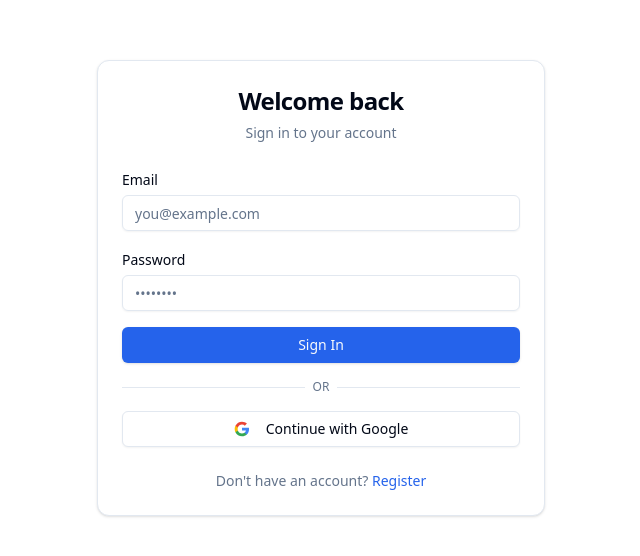
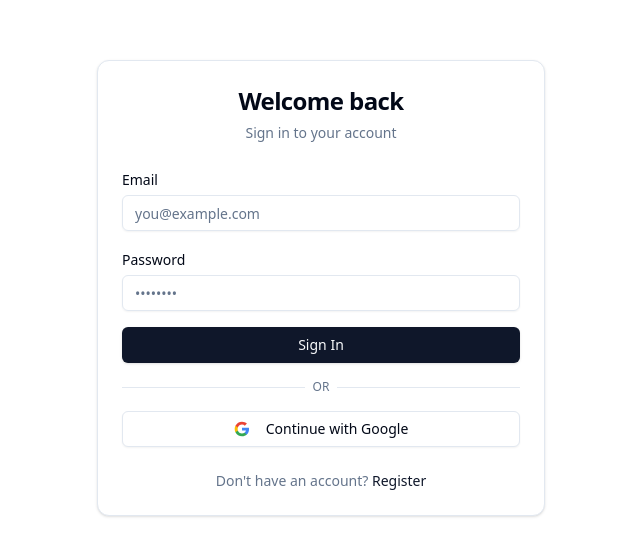
Before and after one commit to TRrajputDEV/Capstone_Project, a React app in the folder Frontend/: page /login in a window 1280 px wide. Shown: the part 112-668 px from the top of the page, without its empty margins (319-959 px from the left). Built offline with nearby package versions, Linux system fonts and the light colour scheme; no server answers; the HTML template or start-up script is replaced by a standard one.

Commit message:
UI theme setteled

```diff
--- a/Frontend/src/App.jsx
+++ b/Frontend/src/App.jsx
@@ -5,12 +5,19 @@ import RegisterPage from "./pages/RegisterPage";
 import DashboardPage from "./pages/DashboardPage";
 import ProtectedRoute from "./components/auth/ProtectedRoute";
 import RoomPage from "./pages/RoomPage";
+import LandingPage from "./pages/LandingPage"; // <-- NEW IMPORT
 
 export default function App() {
   const { user } = useAuth();
 
   return (
     <Routes>
+      {/* NEW: Landing Page Route */}
+      <Route
+        path="/"
+        element={user ? <Navigate to="/dashboard" /> : <LandingPage />}
+      />
+
       <Route
         path="/login"
         element={user ? <Navigate to="/dashboard" /> : <LoginPage />}
@@ -27,7 +34,6 @@ export default function App() {
           </ProtectedRoute>
         }
       />
-      <Route path="*" element={<Navigate to="/dashboard" />} />
       <Route
         path="/room/:roomId"
         element={
@@ -36,6 +42,9 @@ export default function App() {
           </ProtectedRoute>
         }
       />
+
+      {/* Catch-all now redirects to Landing Page instead of Dashboard */}
+      <Route path="*" element={<Navigate to="/" />} />
     </Routes>
   );
 }
--- a/Frontend/src/index.css
+++ b/Frontend/src/index.css
@@ -23,13 +23,9 @@
     --border: 214.3 31.8% 91.4%;
     --input: 214.3 31.8% 91.4%;
     --ring: 222.2 84% 4.9%;
-    --chart-1: 12 76% 61%;
-    --chart-2: 173 58% 39%;
-    --chart-3: 197 37% 24%;
-    --chart-4: 43 74% 66%;
-    --chart-5: 27 87% 67%;
-    --radius: 0.5rem
+    --radius: 0.5rem;
   }
+
   .dark {
     --background: 222.2 84% 4.9%;
     --foreground: 210 40% 98%;
@@ -50,48 +46,13 @@
     --border: 217.2 32.6% 17.5%;
     --input: 217.2 32.6% 17.5%;
     --ring: 212.7 26.8% 83.9%;
-    --chart-1: 220 70% 50%;
-    --chart-2: 160 60% 45%;
-    --chart-3: 30 80% 55%;
-    --chart-4: 280 65% 60%;
-    --chart-5: 340 75% 55%
   }
 }
 
 @layer base {
-  :root {
-    --background: 0 0% 100%;
-    --foreground: 222.2 84% 4.9%;
-    --card: 0 0% 100%;
-    --card-foreground: 222.2 84% 4.9%;
-    --primary: 221.2 83.2% 53.3%;
-    --primary-foreground: 210 40% 98%;
-    --muted: 210 40% 96.1%;
-    --muted-foreground: 215.4 16.3% 46.9%;
-    --border: 214.3 31.8% 91.4%;
-    --destructive: 0 84.2% 60.2%;
-    --destructive-foreground: 210 40% 98%;
-    --radius: 0.5rem;
-  }
-
-  .dark {
-    --background: 222.2 84% 4.9%;
-    --foreground: 210 40% 98%;
-    --card: 222.2 84% 4.9%;
-    --card-foreground: 210 40% 98%;
-    --primary: 217.2 91.2% 59.8%;
-    --primary-foreground: 222.2 47.4% 11.2%;
-    --muted: 217.2 32.6% 17.5%;
-    --muted-foreground: 215 20.2% 65.1%;
-    --border: 217.2 32.6% 17.5%;
-    --destructive: 0 62.8% 30.6%;
-    --destructive-foreground: 210 40% 98%;
-  }
-
   * {
     @apply border-border;
   }
-
   body {
     @apply bg-background text-foreground;
   }
--- /dev/null
+++ b/Frontend/src/pages/LandingPage.jsx
@@ -0,0 +1,161 @@
+import { Link } from "react-router-dom";
+import {
+  PenTool, MousePointer2, Sparkles, Layers,
+  Moon, Sun, Zap, Users, LayoutTemplate, MessageCircleHeart
+} from "lucide-react";
+import { useTheme } from "../context/ThemeContext";
+
+export default function LandingPage() {
+  const { theme, toggleTheme } = useTheme();
+
+  return (
+    <div className="min-h-screen bg-background text-foreground font-sans">
+
+      {/* Navigation */}
+      <nav className="container mx-auto px-6 py-8 flex justify-between items-center">
+        <div className="flex items-center gap-3">
+          <Layers className="w-6 h-6" strokeWidth={2.5} />
+          <span className="text-2xl font-black tracking-tight">SyncBoard.</span>
+        </div>
+
+        <div className="flex items-center gap-8 font-semibold text-sm">
+          <button
+            onClick={toggleTheme}
+            className="hover:opacity-70 transition-opacity"
+            aria-label="Toggle theme"
+          >
+            {theme === "dark" ? <Sun className="w-5 h-5" /> : <Moon className="w-5 h-5" />}
+          </button>
+          <Link to="/login" className="hidden sm:block hover:underline underline-offset-4">
+            Log In
+          </Link>
+          <Link to="/register" className="hover:underline underline-offset-4">
+            Open Canvas
+          </Link>
+        </div>
+      </nav>
+
+      {/* Hero Section */}
+      <main className="flex flex-col items-center text-center mt-20 px-6">
+
+        {/* Pill Badge */}
+        <div className="border border-foreground rounded-full px-5 py-2 flex items-center gap-2 text-sm font-medium mb-10">
+          <Sparkles className="w-4 h-4" />
+          Real-time collaboration, reinvented.
+        </div>
+
+        {/* Hero Text */}
+        <h1 className="text-7xl sm:text-8xl md:text-[9rem] font-black tracking-tighter leading-none mb-8">
+          Think Outside
+        </h1>
+
+        <p className="text-lg sm:text-xl font-medium max-w-2xl mx-auto mb-16">
+          Infinite space. Zero latency. Draw, chat, and ideate with your team on a canvas that feels like magic.
+        </p>
+
+        <Link to="/register" className="font-bold text-lg mb-20 hover:underline underline-offset-4">
+          Start Creating
+        </Link>
+
+        {/* Canvas Mockup */}
+        <div className="w-full max-w-5xl mx-auto border border-foreground rounded-[2rem] bg-background h-[500px] relative overflow-hidden">
+
+          {/* Mockup Top Bar */}
+          <div className="absolute top-0 w-full h-12 border-b border-foreground flex items-center px-6 bg-background z-20">
+            <div className="flex gap-2">
+              <div className="w-3 h-3 rounded-full bg-[#ff5f56]" />
+              <div className="w-3 h-3 rounded-full bg-[#ffbd2e]" />
+              <div className="w-3 h-3 rounded-full bg-[#27c93f]" />
+            </div>
+            <div className="absolute left-1/2 -translate-x-1/2 border border-foreground px-4 py-1 rounded text-[10px] font-mono font-bold tracking-widest uppercase">
+              room-id: 8XF9A2
+            </div>
+          </div>
+
+          {/* Canvas Content */}
+          <div className="absolute inset-0 mt-12 z-10 overflow-hidden">
+
+            {/* SVG Swooshes matching screenshot */}
+            <svg className="absolute w-full h-full left-0 top-0 opacity-40" viewBox="0 0 1000 500">
+              <path d="M 200 150 Q 300 350 500 250 T 800 100" fill="none" stroke="currentColor" strokeWidth="6" strokeLinecap="round" />
+              <path d="M 250 400 Q 450 300 600 350 T 900 300" fill="none" stroke="currentColor" strokeWidth="4" strokeLinecap="round" />
+            </svg>
+
+            {/* Square Sticky Note */}
+            <div className="absolute top-20 left-[30%] w-40 h-40 bg-[#fde047] p-4 text-black text-left border border-black/10">
+              <span className="font-medium text-sm leading-snug block">
+                Don't forget the<br/>new UI updates!
+              </span>
+            </div>
+
+            {/* Cursors */}
+            <div className="absolute top-[40%] left-[45%] flex flex-col items-center">
+              <MousePointer2 className="w-6 h-6 text-foreground fill-foreground -rotate-12" />
+              <span className="text-foreground text-xs font-bold mt-1">You</span>
+            </div>
+
+            <div className="absolute top-[55%] left-[65%] flex flex-col items-center opacity-60">
+              <MousePointer2 className="w-6 h-6 text-foreground fill-foreground -rotate-12" />
+              <span className="text-foreground text-xs font-bold mt-1">Guest</span>
+            </div>
+          </div>
+
+          {/* Mock Floating Toolbar */}
+          <div className="absolute left-6 top-1/2 -translate-y-1/2 border border-foreground bg-background rounded-2xl w-14 py-6 flex flex-col items-center gap-8 z-20">
+            <PenTool className="w-5 h-5 text-foreground" />
+            <div className="w-6 h-6 border-2 border-dashed border-foreground rounded-sm" />
+          </div>
+        </div>
+      </main>
+
+      {/* Full Width Divider matching screenshot */}
+      <div className="w-full border-t border-foreground mt-32 mb-24" />
+
+      {/* Features Grid Section */}
+      <section className="container mx-auto px-6 pb-32">
+        <div className="text-center mb-16 space-y-4">
+          <h2 className="text-4xl md:text-5xl font-black tracking-tight">
+            Everything you need to build <br className="hidden md:block"/> the next big thing.
+          </h2>
+          <p className="font-medium text-lg">
+            Powerful tools built seamlessly into a distraction-free interface.
+          </p>
+        </div>
+
+        <div className="grid grid-cols-1 md:grid-cols-2 lg:grid-cols-4 gap-6">
+          <div className="border border-foreground rounded-[2rem] p-8 flex flex-col">
+            <Zap className="w-6 h-6 mb-12" strokeWidth={1.5} />
+            <h3 className="text-lg font-bold mb-3">Zero Latency</h3>
+            <p className="text-sm font-medium opacity-80 leading-relaxed">
+              WebSocket powered sync ensures every stroke and movement is broadcasted instantly.
+            </p>
+          </div>
+
+          <div className="border border-foreground rounded-[2rem] p-8 flex flex-col">
+            <Users className="w-6 h-6 mb-12" strokeWidth={1.5} />
+            <h3 className="text-lg font-bold mb-3">Live Multiplayer</h3>
+            <p className="text-sm font-medium opacity-80 leading-relaxed">
+              Follow your teammates with live cursors, presence indicators, and role management.
+            </p>
+          </div>
+
+          <div className="border border-foreground rounded-[2rem] p-8 flex flex-col">
+            <LayoutTemplate className="w-6 h-6 mb-12" strokeWidth={1.5} />
+            <h3 className="text-lg font-bold mb-3">Rich Tools</h3>
+            <p className="text-sm font-medium opacity-80 leading-relaxed">
+              Freehand drawing, smart shapes, text blocks, and draggable sticky notes.
+            </p>
+          </div>
+
+          <div className="border border-foreground rounded-[2rem] p-8 flex flex-col">
+            <MessageCircleHeart className="w-6 h-6 mb-12" strokeWidth={1.5} />
+            <h3 className="text-lg font-bold mb-3">Integrated Chat</h3>
+            <p className="text-sm font-medium opacity-80 leading-relaxed">
+              Floating chat, real-time emoji reactions, and typing indicators.
+            </p>
+          </div>
+        </div>
+      </section>
+    </div>
+  );
+}
--- a/Frontend/tailwind.config.js
+++ b/Frontend/tailwind.config.js
@@ -1,18 +1,19 @@
 /** @type {import('tailwindcss').Config} */
 export default {
-    darkMode: ["class"],
+  // 1. Ensure this is a string "class" at the ROOT level
+  darkMode: "class",
   content: [
     "./index.html",
     "./src/**/*.{js,ts,jsx,tsx}",
   ],
   theme: {
     extend: {
+      // (I removed the invalid 'darkMode: "class"' that was hiding in here)
       borderRadius: {
         lg: 'var(--radius)',
         md: 'calc(var(--radius) - 2px)',
         sm: 'calc(var(--radius) - 4px)'
       },
-		darkMode: "class",
       colors: {
         background: 'hsl(var(--background))',
         foreground: 'hsl(var(--foreground))',
```
Lines whose indentation alone changed are shown as unchanged.
